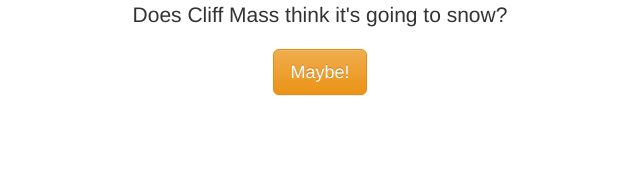
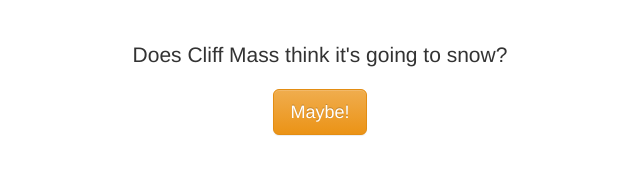
Before and after one commit to henryrose-zz/isitgonnasnow, a plain HTML site: page index.html in a window 1280 px wide. Shown: the whole page, without its empty margins (320-960 px from the left). Drawn offline with nearby package versions, Linux system fonts and the light colour scheme.

Commit message:
a couple small content changes

```diff
--- a/index.html
+++ b/index.html
@@ -1,7 +1,7 @@
 <!DOCTYPE html>
 <html>
   <head>
-    <title>Bootstrap 101 Template</title>
+    <title>Does Cliff Mass think it's going to snow?</title>
     <meta name="viewport" content="width=device-width, initial-scale=1.0">
     <!-- Bootstrap -->
     <!-- Latest compiled and minified CSS -->
@@ -19,6 +19,13 @@
       <script src="https://oss.maxcdn.com/libs/html5shiv/3.7.0/html5shiv.js"></script>
       <script src="https://oss.maxcdn.com/libs/respond.js/1.3.0/respond.min.js"></script>
     <![endif]-->
+
+    <style type="text/css">
+      body{
+
+        padding-top: 40px;
+      }
+    </style>
   </head>
   <body>
 
```
